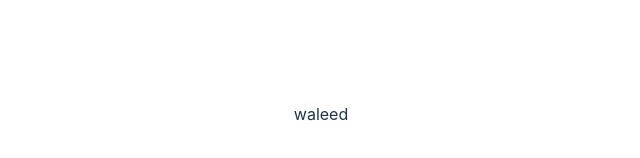
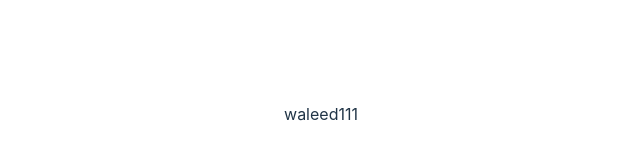
Before and after one commit to shhady/water, a React (Vite) app in the folder client/: page / in a window 1280 px wide. Shown: the part 286-444 px from the top of the page, without its empty margins (319-959 px from the left). Built offline with nearby package versions, Linux system fonts and the light colour scheme.

Commit message:
waleed111

```diff
--- a/client/src/App.jsx
+++ b/client/src/App.jsx
@@ -4,7 +4,7 @@ import viteLogo from "/vite.svg";
 import "./App.css";
 
 function App() {
-  return <>waleed</>;
+  return <>waleed111</>;
 }
 
 export default App;
```
